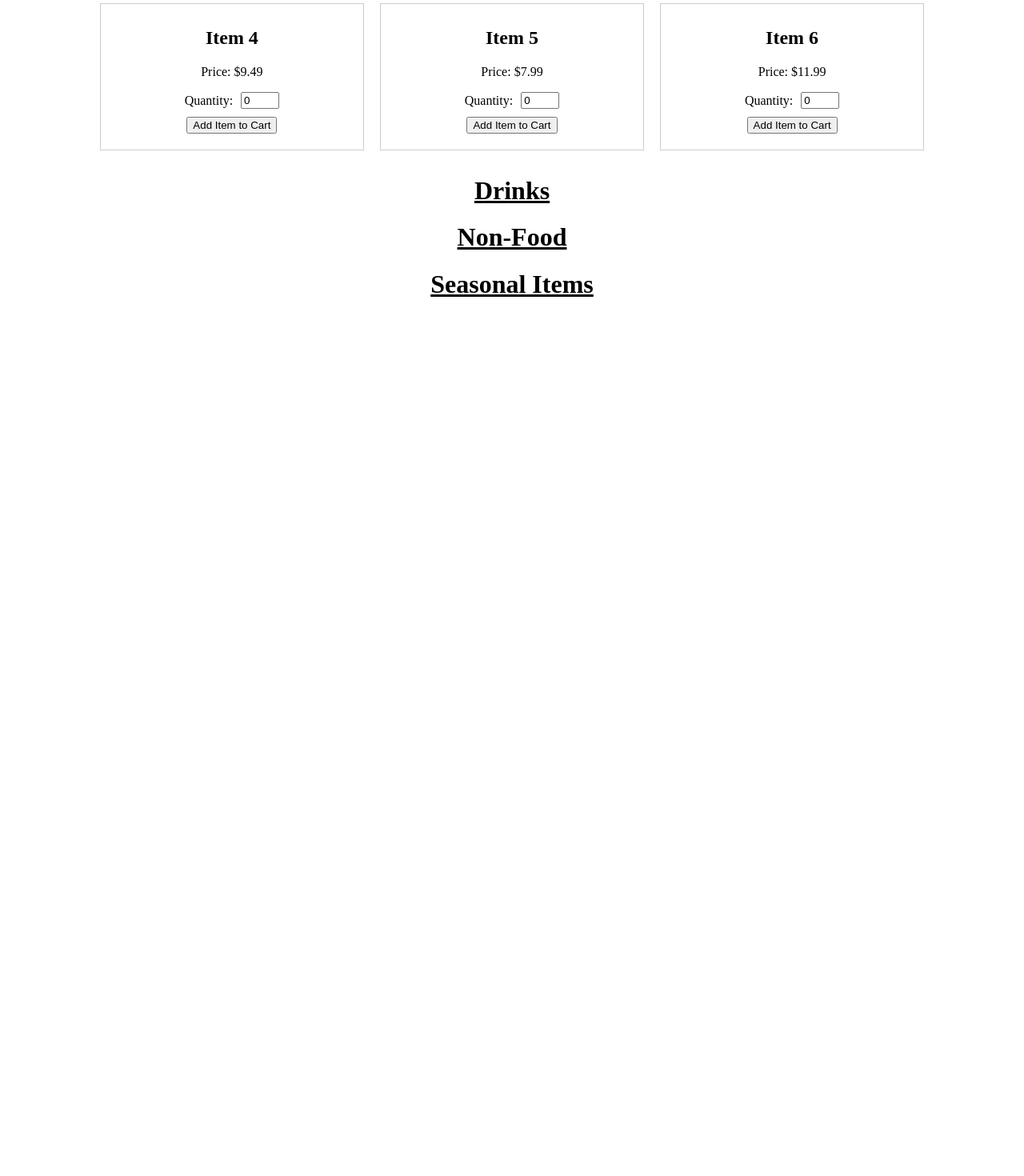
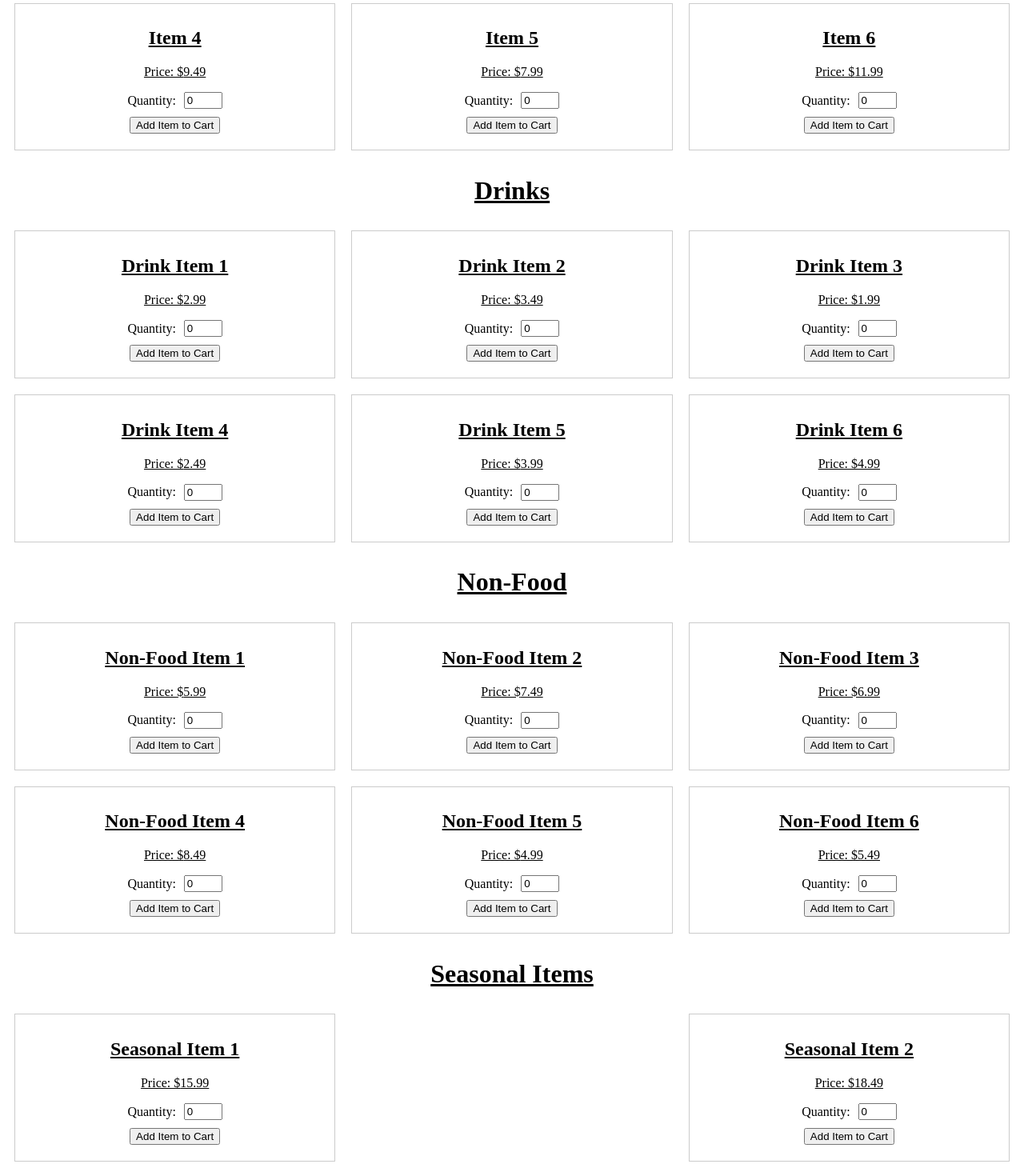
Before and after one commit to sarikavenkat/315-Project-3, a React (Create React App) app in the folder project3/: page /order in a window 1280 px wide. Shown: the part 638-2108 px from the top of the page at 80% size. Before the commit the page ends 1041 px from the top, so only its background shows below. Built offline with nearby package versions, Linux system fonts and the light colour scheme.

Commit message:
finished front end for order system

```diff
--- a/project3/src/pages/Order.js
+++ b/project3/src/pages/Order.js
@@ -9,6 +9,29 @@ const Order = () => {
     { name: 'Item 4', price: 9.49 },
     { name: 'Item 5', price: 7.99 },
     { name: 'Item 6', price: 11.99 },
+  ];
+
+  const drinkItems = [
+    { name: 'Drink Item 1', price: 2.99 },
+    { name: 'Drink Item 2', price: 3.49 },
+    { name: 'Drink Item 3', price: 1.99 },
+    { name: 'Drink Item 4', price: 2.49 },
+    { name: 'Drink Item 5', price: 3.99 },
+    { name: 'Drink Item 6', price: 4.99 },
+  ];
+
+  const nonFoodItems = [
+    { name: 'Non-Food Item 1', price: 5.99 },
+    { name: 'Non-Food Item 2', price: 7.49 },
+    { name: 'Non-Food Item 3', price: 6.99 },
+    { name: 'Non-Food Item 4', price: 8.49 },
+    { name: 'Non-Food Item 5', price: 4.99 },
+    { name: 'Non-Food Item 6', price: 5.49 },
+  ];
+
+  const seasonalItems = [
+    { name: 'Seasonal Item 1', price: 15.99 },
+    { name: 'Seasonal Item 2', price: 18.49 },
   ];
 
   const [itemQuantities, setItemQuantities] = useState(foodItems.map(() => 0));
@@ -55,13 +78,10 @@ const Order = () => {
     if (customerName.trim() === '') {
         alert('Please enter your name before submitting the order.');
     } else {
-        // Clear the shopping cart and the customer name
         setCart([]);
         setCustomerName('');
         // Add your logic to send the cart data to the database here
     }
-
-      // Add logic to send cart data to database
   };
 
   return (
@@ -86,8 +106,9 @@ const Order = () => {
           <p>Total Price: ${calculateTotalPrice().toFixed(2)}</p>
           <button onClick={handleSubmitOrder}>Submit Order</button>
         </div>
-      </div>
-        <h1 className='categories'>Food</h1>
+    </div>
+    <div className="categories">
+        <h1 className='category-title'>Food</h1>
         <div className="item-boxes">
           {foodItems.map((item, index) => (
             <div key={index} className="item-box">
@@ -108,9 +129,76 @@ const Order = () => {
             </div>
           ))}
         </div>
-        <h1 className='categories'>Drinks</h1>
-        <h1 className='categories'>Non-Food</h1>
-        <h1 className='categories'>Seasonal Items</h1>
+    </div>
+    <div className="categories">
+        <h1 className='category-title'>Drinks</h1>
+        <div className="item-boxes">
+          {drinkItems.map((item, index) => (
+            <div key={index} className="item-box">
+              <h2>{item.name}</h2>
+              <p>Price: ${item.price.toFixed(2)}</p>
+              <div className="quantity-container">
+                <div className="centered-text">Quantity:</div>
+                <input
+                  type="number"
+                  value={itemQuantities[index]}
+                  onChange={(e) => handleQuantityChange(index, e.target.value)}
+                  min="0"
+                />
+              </div>
+              <div className="add-button-container">
+                <button onClick={() => handleAddToCart(index)}>Add Item to Cart</button>
+              </div>
+            </div>
+          ))}
+        </div>
+    </div>
+    <div className="categories">
+        <h1 className='category-title'>Non-Food</h1>
+        <div className="item-boxes">
+          {nonFoodItems.map((item, index) => (
+            <div key={index} className="item-box">
+              <h2>{item.name}</h2>
+              <p>Price: ${item.price.toFixed(2)}</p>
+              <div className="quantity-container">
+                <div className="centered-text">Quantity:</div>
+                <input
+                  type="number"
+                  value={itemQuantities[index]}
+                  onChange={(e) => handleQuantityChange(index, e.target.value)}
+                  min="0"
+                />
+              </div>
+              <div className="add-button-container">
+                <button onClick={() => handleAddToCart(index)}>Add Item to Cart</button>
+              </div>
+            </div>
+          ))}
+        </div>
+    </div>
+    <div className="categories">
+        <h1 className='category-title'>Seasonal Items</h1>
+        <div className="item-boxes">
+          {seasonalItems.map((item, index) => (
+            <div key={index} className="item-box">
+              <h2>{item.name}</h2>
+              <p>Price: ${item.price.toFixed(2)}</p>
+              <div className="quantity-container">
+                <div className="centered-text">Quantity:</div>
+                <input
+                  type="number"
+                  value={itemQuantities[index]}
+                  onChange={(e) => handleQuantityChange(index, e.target.value)}
+                  min="0"
+                />
+              </div>
+              <div className="add-button-container">
+                <button onClick={() => handleAddToCart(index)}>Add Item to Cart</button>
+              </div>
+            </div>
+          ))}
+        </div>
+    </div>
     </div>
   );
 };
```
